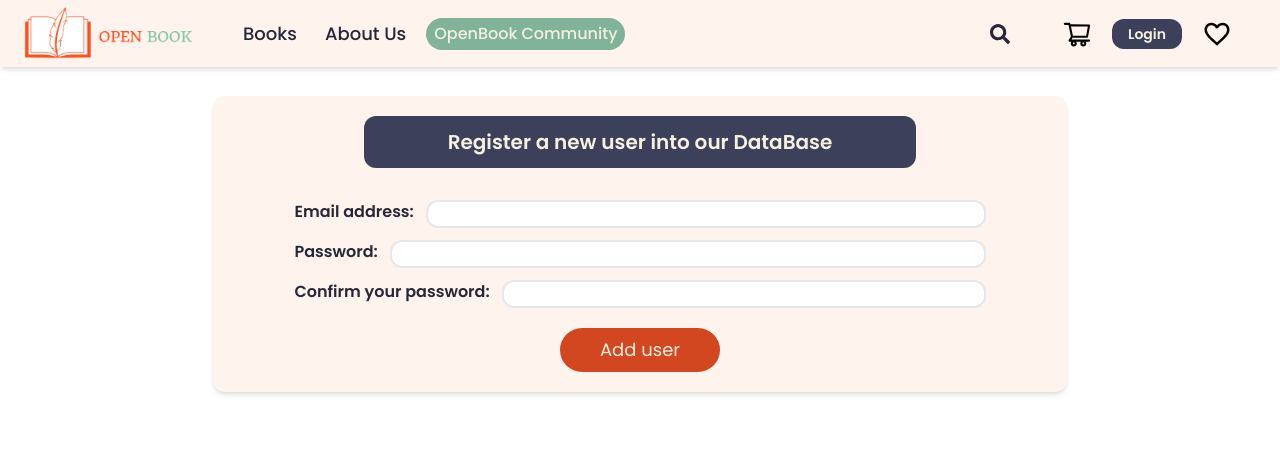
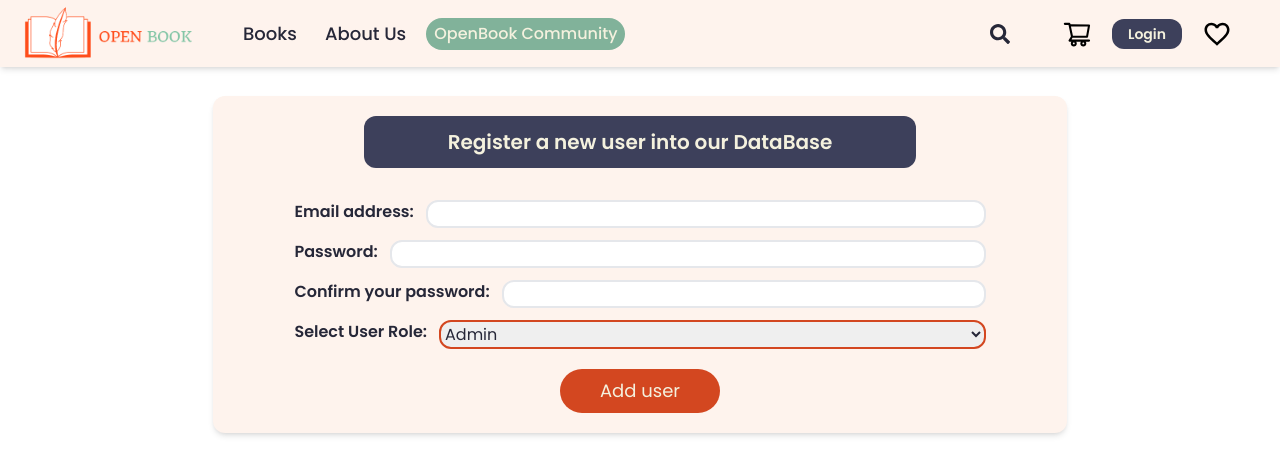
Before and after one commit to openbookpf/open-book-front, a React (Vite) app: page /create_user in a window 1280 px wide. Shown: the top 474 px of the page. Built offline with nearby package versions, Linux system fonts and the light colour scheme; no server answers; a web font is replaced by a local one.

Commit message:
started working on some changes

```diff
--- a/src/components/Admin/Products/Banner.jsx
+++ b/src/components/Admin/Products/Banner.jsx
@@ -29,7 +29,6 @@ const Banner = () => {
         <button className="h-10 z-30 hover:bg-[#D48620] bg-orange-0 transition-colors delay-50 rounded-lg font-medium">
           <Link
             to="/create_book"
-            target="_blank"
             className="text-white-0  hover:scale-105 transition-transform delay-50"
           >
             <div className="flex flex-row gap-1 p-1 align-middle mx-auto my-auto text-sm">
--- a/src/components/Admin/Users/CreateUserForm.jsx
+++ b/src/components/Admin/Users/CreateUserForm.jsx
@@ -7,14 +7,17 @@ const CreateUserForm = () => {
   const formInitialState = {
     email: "",
     password: "",
+    user_type: "",
   };
   const [password, setPassword] = useState("");
   const [confirmPassword, setConfirmPassword] = useState("");
   const [isMatch, setIsMatch] = useState(true);
   const [userData, setUserData] = useState(formInitialState);
+  const [userRole, setUserRole] = useState("Admin");
   const [errorForm, setErrorForm] = useState({
     email: "",
     password: "",
+    user_type: "",
   });
   const handlePasswordChange = (e) => {
     setPassword(e.target.value);
@@ -29,7 +32,7 @@ const CreateUserForm = () => {
   const handleUpload = async (event) => {
     event.preventDefault();
 
-    if (!userData.email || !userData.password) {
+    if (!userData.email || !userData.password || !userData.user_type) {
       const remainingFields = [];
       for (let key in userData) {
         if (!userData[key]) {
@@ -48,7 +51,7 @@ const CreateUserForm = () => {
       });
     }
 
-    if (errorForm.email || errorForm.password) {
+    if (errorForm.email || errorForm.password || userData.user_type) {
       const wrongFields = [];
       for (let key in errorForm) {
         if (errorForm[key]) {
@@ -121,6 +124,16 @@ const CreateUserForm = () => {
     updateData(key, value);
   };
 
+  const handleUserRoleChange = (event) => {
+    const key = event.target.name;
+    const value = event.target.value;
+    setUserRole(value);
+
+    validationsForm(key, value, errorForm, setErrorForm);
+
+    updateData(key, value);
+  };
+
   return (
     <div>
       <div className="flex justify-center mt-24">
@@ -186,6 +199,26 @@ const CreateUserForm = () => {
               />
             </div>
             {!isMatch && <p className="text-red-500">Passwords do not match</p>}
+            <div className="w-5/6 flex mt-3">
+              <label className="mr-3 font-semibold" htmlFor="confirmPassword">
+                Select User Role:
+              </label>
+              <select
+                name="user_type"
+                autoComplete="off"
+                value={userRole}
+                onChange={handleUserRoleChange}
+                className={
+                  errorForm.user_type
+                    ? "rounded-xl  border-2 grow"
+                    : "rounded-xl border-2 border-orange-0 grow"
+                }
+              >
+                <option value="select an option">select an option</option>
+                <option value="Admin">Admin</option>
+                <option value="Admin">Shopper</option>
+              </select>
+            </div>
             <button
               className="mt-5 text-lg bg-orange-0 px-10 py-2 rounded-full text-white-0 duration-200 hover:scale-110 hover:bg-[#D48620]"
               onClick={handleUpload}
--- a/src/components/Admin/Users/UsersBanner.jsx
+++ b/src/components/Admin/Users/UsersBanner.jsx
@@ -29,7 +29,6 @@ const UsersBanner = () => {
         <button className="h-10 z-30 hover:bg-[#D48620] bg-orange-0 transition-colors delay-50 rounded-lg font-medium">
           <Link
             to="/create_user"
-            target="_blank"
             className="text-white-0  hover:scale-105 transition-transform delay-50"
           >
             <div className="flex flex-row gap-1 p-1 align-middle mx-auto my-auto text-sm">
--- a/src/components/Admin/Users/validations/validationsAdmin.js
+++ b/src/components/Admin/Users/validations/validationsAdmin.js
@@ -219,6 +219,15 @@ export const validationsForm = (key, value, errorForm, setErrorForm) => {
 
     return setErrorForm({ ...errorForm, [key]: "" });
   }
+  //?-User type validation
+
+  if (key === "user_type") {
+    if (!value || value === "Select an option") {
+      return setErrorForm({ ...errorForm, [key]: "Este campo es obligatorio" });
+    }
+
+    return setErrorForm({ ...errorForm, [key]: "" });
+  }
 };
 
 //?-validacion de imagen--------------------------------------------------------------------------------------
```
